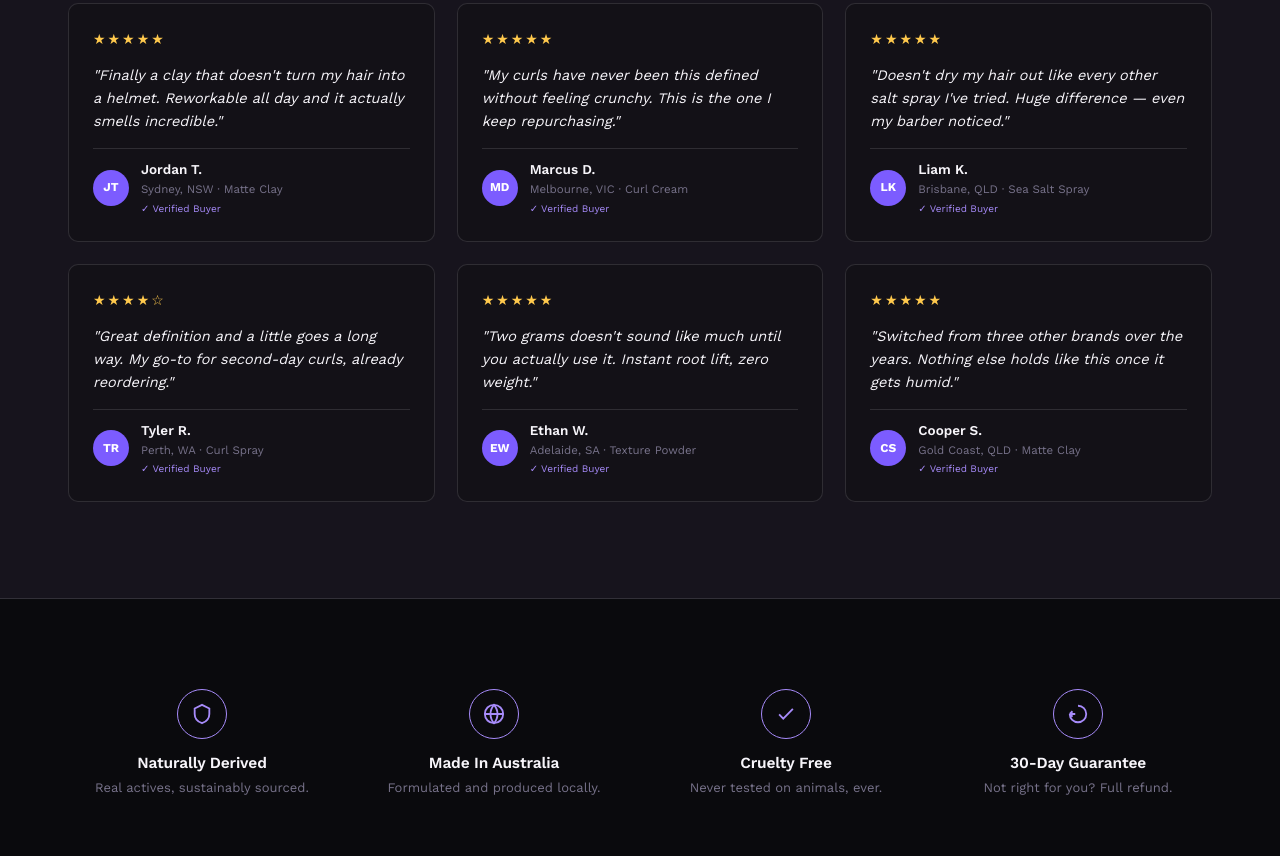
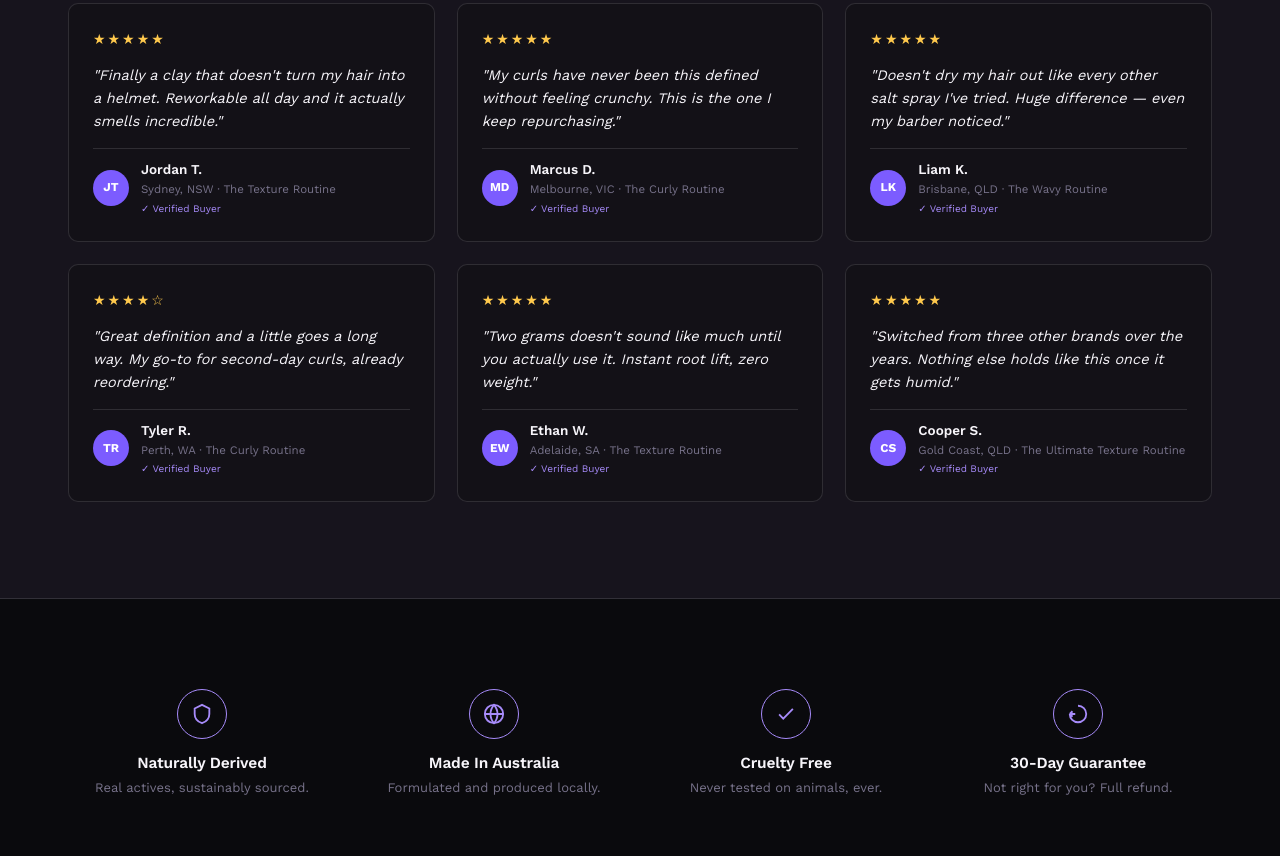
Before and after one commit to parhamkho460-lab/pave-vercel-deploy-final, a website: page index.html in a window 1280 px wide. Shown: the part 8764-9620 px from the top of the page. Drawn offline with nearby package versions, Linux system fonts and the light colour scheme.

Commit message:
Update index.html

```diff
--- a/index.html
+++ b/index.html
@@ -496,7 +496,7 @@
     <div class="wrap">
       <div class="section-head reveal">
         <div><span class="eyebrow">Shop Together</span><h2>Build A Routine</h2></div>
-        <p class="lede">Pair two products for a complete routine.</p>
+        <p class="lede">Bundle these products for a complete hairstyling routine.</p>
       </div>
       <div class="routine-grid" id="routineList"></div>
     </div>
@@ -532,32 +532,32 @@
         <div class="review-card reveal">
           <span class="review-stars">★★★★★</span>
           <p class="quote">"Finally a clay that doesn't turn my hair into a helmet. Reworkable all day and it actually smells incredible."</p>
-          <div class="review-who"><div class="avatar">JT</div><div><div class="name">Jordan T.</div><div class="meta">Sydney, NSW · Matte Clay</div><div class="verified">✓ Verified Buyer</div></div></div>
+          <div class="review-who"><div class="avatar">JT</div><div><div class="name">Jordan T.</div><div class="meta">Sydney, NSW · The Texture Routine</div><div class="verified">✓ Verified Buyer</div></div></div>
         </div>
         <div class="review-card reveal">
           <span class="review-stars">★★★★★</span>
           <p class="quote">"My curls have never been this defined without feeling crunchy. This is the one I keep repurchasing."</p>
-          <div class="review-who"><div class="avatar">MD</div><div><div class="name">Marcus D.</div><div class="meta">Melbourne, VIC · Curl Cream</div><div class="verified">✓ Verified Buyer</div></div></div>
+          <div class="review-who"><div class="avatar">MD</div><div><div class="name">Marcus D.</div><div class="meta">Melbourne, VIC · The Curly Routine</div><div class="verified">✓ Verified Buyer</div></div></div>
         </div>
         <div class="review-card reveal">
           <span class="review-stars">★★★★★</span>
           <p class="quote">"Doesn't dry my hair out like every other salt spray I've tried. Huge difference — even my barber noticed."</p>
-          <div class="review-who"><div class="avatar">LK</div><div><div class="name">Liam K.</div><div class="meta">Brisbane, QLD · Sea Salt Spray</div><div class="verified">✓ Verified Buyer</div></div></div>
+          <div class="review-who"><div class="avatar">LK</div><div><div class="name">Liam K.</div><div class="meta">Brisbane, QLD · The Wavy Routine</div><div class="verified">✓ Verified Buyer</div></div></div>
         </div>
         <div class="review-card reveal">
           <span class="review-stars">★★★★☆</span>
           <p class="quote">"Great definition and a little goes a long way. My go-to for second-day curls, already reordering."</p>
-          <div class="review-who"><div class="avatar">TR</div><div><div class="name">Tyler R.</div><div class="meta">Perth, WA · Curl Spray</div><div class="verified">✓ Verified Buyer</div></div></div>
+          <div class="review-who"><div class="avatar">TR</div><div><div class="name">Tyler R.</div><div class="meta">Perth, WA · The Curly Routine</div><div class="verified">✓ Verified Buyer</div></div></div>
         </div>
         <div class="review-card reveal">
           <span class="review-stars">★★★★★</span>
           <p class="quote">"Two grams doesn't sound like much until you actually use it. Instant root lift, zero weight."</p>
-          <div class="review-who"><div class="avatar">EW</div><div><div class="name">Ethan W.</div><div class="meta">Adelaide, SA · Texture Powder</div><div class="verified">✓ Verified Buyer</div></div></div>
+          <div class="review-who"><div class="avatar">EW</div><div><div class="name">Ethan W.</div><div class="meta">Adelaide, SA · The Texture Routine</div><div class="verified">✓ Verified Buyer</div></div></div>
         </div>
         <div class="review-card reveal">
           <span class="review-stars">★★★★★</span>
           <p class="quote">"Switched from three other brands over the years. Nothing else holds like this once it gets humid."</p>
-          <div class="review-who"><div class="avatar">CS</div><div><div class="name">Cooper S.</div><div class="meta">Gold Coast, QLD · Matte Clay</div><div class="verified">✓ Verified Buyer</div></div></div>
+          <div class="review-who"><div class="avatar">CS</div><div><div class="name">Cooper S.</div><div class="meta">Gold Coast, QLD · The Ultimate Texture Routine</div><div class="verified">✓ Verified Buyer</div></div></div>
         </div>
       </div>
     </div>
@@ -581,7 +581,6 @@
         <div class="faq-item"><button class="faq-q">How long does each product last?<span class="plus">+</span></button><div class="faq-a"><p>It varies on how much use and which product, but generally each product should last 1-3 months.</p></div></div>
         <div class="faq-item"><button class="faq-q">Where is PAVE made?<span class="plus">+</span></button><div class="faq-a"><p>All five formulas are made in Australia.</p></div></div>
         <div class="faq-item"><button class="faq-q">Do you offer a guarantee?<span class="plus">+</span></button><div class="faq-a"><p>Try any product for 30 days. If it's not right for your hair, we'll refund you.</p></div></div>
-        <div class="faq-item"><button class="faq-q">How does checkout work?<span class="plus">+</span></button><div class="faq-a"><p>Add products to your bag, then checkout securely through Square.</p></div></div>
       </div>
     </div>
   </section>
```
